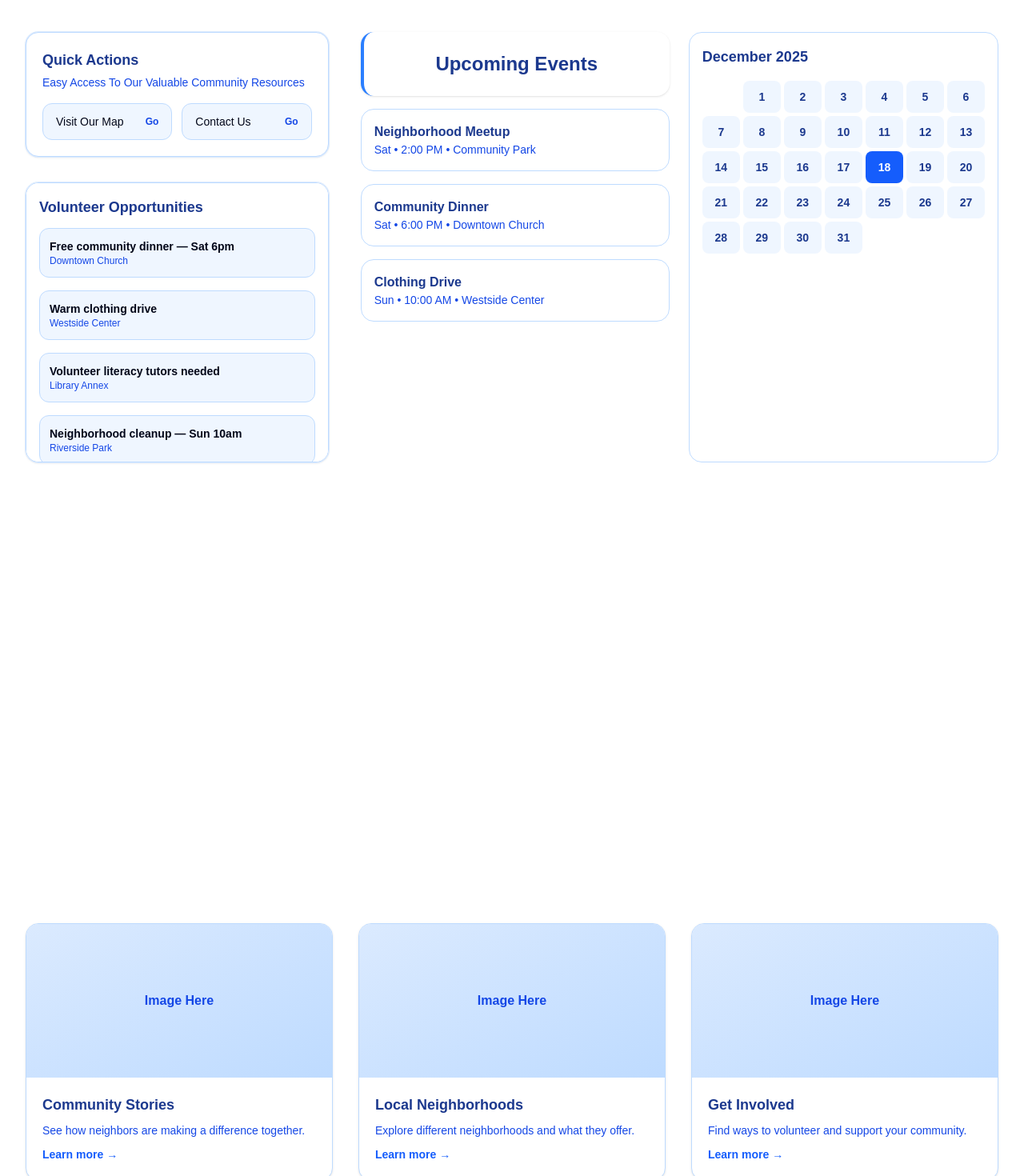
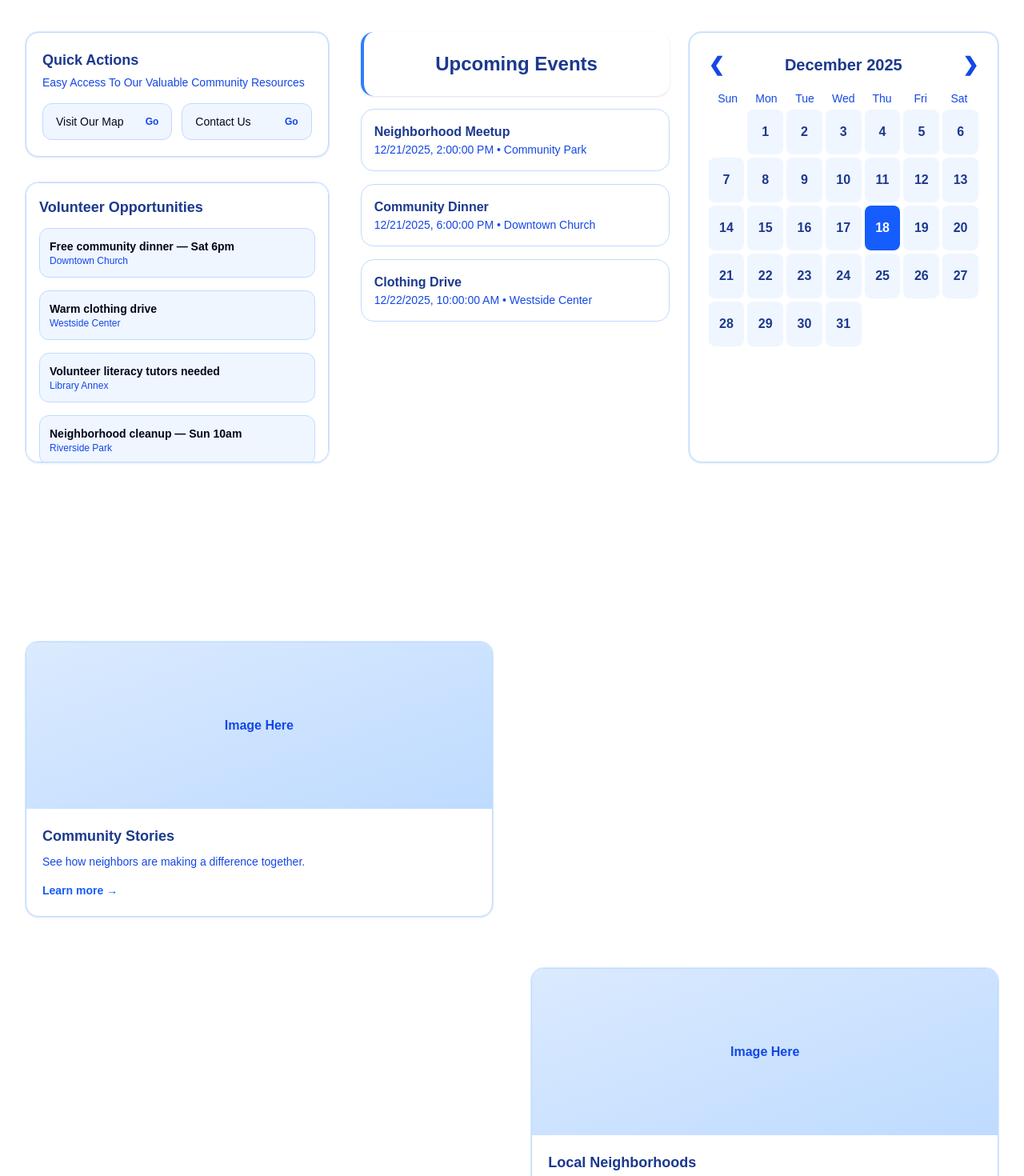
Before and after one commit to TSA-Group/tsa_group_starter, a Next.js app: page / in a window 1280 px wide. Shown: the part 240-1710 px from the top of the page at 80% size. Built offline with nearby package versions, Linux system fonts and the light colour scheme.

Commit message:
Update page.tsx

```diff
--- a/app/page.tsx
+++ b/app/page.tsx
@@ -79,24 +79,17 @@ export default function Home() {
   const [menuOpenIndex, setMenuOpenIndex] = useState<number | null>(null);
   const { scrollY } = useScroll();
   const [scrollRange, setScrollRange] = useState(0);
+  const [selectedDate, setSelectedDate] = useState<Date | null>(null);
 
   useEffect(() => {
     setScrollRange(document.body.scrollHeight - window.innerHeight);
   }, []);
 
-  const background = useTransform(
-    scrollY,
-    [0, scrollRange],
-    ["#ffffff", "#C3E0FF"]
-  );
+  // Subtle scroll background & header color
+  const background = useTransform(scrollY, [0, scrollRange], ["#ffffff", "#EEF4FA"]);
+  const headerColor = useTransform(scrollY, [0, scrollRange], ["#1E3A8A", "#1E3F8A"]);
 
-  const headerColor = useTransform(
-    scrollY,
-    [0, scrollRange],
-    ["#1E3A8A", "#1E40AF"]
-  );
-
-  // Texas date logic
+  // Texas time today
   const now = new Date();
   const texasToday = new Date(
     now.toLocaleString("en-US", { timeZone: "America/Chicago" })
@@ -112,27 +105,29 @@ export default function Home() {
     "July","August","September","October","November","December"
   ];
 
+  // Events with dateString for calendar
   const events = [
     {
       title: "Neighborhood Meetup",
-      date: "Sat • 2:00 PM",
+      dateString: "2025-12-21T14:00:00",
       location: "Community Park",
       details: "Meet local residents and join community discussions.",
     },
     {
       title: "Community Dinner",
-      date: "Sat • 6:00 PM",
+      dateString: "2025-12-21T18:00:00",
       location: "Downtown Church",
       details: "Enjoy a free meal and fellowship with neighbors.",
     },
     {
       title: "Clothing Drive",
-      date: "Sun • 10:00 AM",
+      dateString: "2025-12-22T10:00:00",
       location: "Westside Center",
       details: "Donate clothes for those in need and volunteer.",
     },
   ];
 
+  // Generate calendar days
   const generateCalendarDays = () => {
     const firstDayOfMonth = new Date(calYear, calMonth, 1).getDay();
     const daysInMonth = new Date(calYear, calMonth + 1, 0).getDate();
@@ -180,7 +175,7 @@ export default function Home() {
       </motion.header>
 
       {/* MAIN GRID */}
-      <motion.main className="max-w-7xl mx-auto px-4 sm:px-6 lg:px-8 pb-[30rem] grid grid-cols-1 lg:grid-cols-3 gap-8 lg:gap-10">
+      <motion.main className="max-w-7xl mx-auto px-4 sm:px-6 lg:px-8 pb-32 grid grid-cols-1 lg:grid-cols-3 gap-8 lg:gap-10">
         {/* LEFT COLUMN */}
         <motion.section className="space-y-8 lg:col-span-1">
           <QuickActions />
@@ -235,7 +230,7 @@ export default function Home() {
               >
                 <h3 className="font-semibold text-blue-900">{event.title}</h3>
                 <p className="text-sm text-blue-700">
-                  {event.date} • {event.location}
+                  {new Date(event.dateString).toLocaleString()} • {event.location}
                 </p>
 
                 <AnimatePresence>
@@ -254,29 +249,100 @@ export default function Home() {
             ))}
           </div>
 
-          {/* CALENDAR */}
+          {/* CALENDAR WITH EVENTS */}
           <motion.div
+            layout
             variants={cardPop}
-            className="bg-white rounded-2xl border border-blue-200 p-4 lg:w-1/2"
+            className="bg-white rounded-2xl border border-blue-200 ring-1 ring-blue-100 shadow-sm p-4 sm:p-6 lg:w-1/2 relative"
           >
-            <h3 className="text-lg font-semibold text-blue-900 mb-4">
+            {/* Month navigation */}
+            <div className="flex items-center justify-between mb-4">
+              <button
+                onClick={() => setCalendarDate(new Date(calYear, calMonth - 1, 1))}
+                className="text-blue-700 text-2xl font-bold"
+              >
+                ❮
+              </button>
+
+              <h3 className="text-lg sm:text-xl font-semibold text-blue-900">
                 {monthNames[calMonth]} {calYear}
               </h3>
 
+              <button
+                onClick={() => setCalendarDate(new Date(calYear, calMonth + 1, 1))}
+                className="text-blue-700 text-2xl font-bold"
+              >
+                ❯
+              </button>
+            </div>
+
+            {/* Days of week */}
+            <div className="grid grid-cols-7 text-xs sm:text-sm text-blue-700 font-medium mb-1">
+              {daysOfWeek.map((d) => (
+                <div key={d} className="text-center">{d}</div>
+              ))}
+            </div>
+
+            {/* Dates */}
             <div className="grid grid-cols-7 gap-1">
               {calendarDays.map((date, idx) => {
                 if (!date) return <div key={idx} />;
+
                 const isToday = date.getTime() === texasToday.getTime();
+                const isSelected = date.getTime() === selectedDate?.getTime();
+
+                // Events for this day
+                const dayEvents = events.filter(event => {
+                  const eDate = new Date(event.dateString);
+                  return (
+                    eDate.getFullYear() === date.getFullYear() &&
+                    eDate.getMonth() === date.getMonth() &&
+                    eDate.getDate() === date.getDate()
+                  );
+                });
+
                 return (
                   <div
                     key={idx}
-                    className={`h-10 flex items-center justify-center rounded-lg text-sm font-semibold ${
-                      isToday
+                    className={`relative flex items-center justify-center h-12 sm:h-14 w-full rounded-lg text-sm sm:text-base font-semibold cursor-pointer transition-colors ${
+                      isSelected
+                        ? "bg-blue-400 text-white"
+                        : isToday
                         ? "bg-blue-600 text-white"
-                        : "bg-blue-50 text-blue-900"
+                        : "bg-blue-50 hover:bg-blue-100 text-blue-900"
                     }`}
+                    onClick={() => setSelectedDate(date)}
                   >
                     {date.getDate()}
+
+                    <AnimatePresence>
+                      {isSelected && (
+                        <motion.div
+                          initial={{ opacity: 0, scale: 0.9 }}
+                          animate={{ opacity: 1, scale: 1 }}
+                          exit={{ opacity: 0, scale: 0.9 }}
+                          className="absolute top-14 left-1/2 transform -translate-x-1/2 z-10 w-60 bg-white border border-blue-200 rounded-lg shadow-lg p-3 text-sm text-blue-900"
+                        >
+                          <p className="font-semibold mb-1">
+                            {monthNames[date.getMonth()]} {date.getDate()}, {date.getFullYear()}
+                          </p>
+
+                          {dayEvents.length > 0 ? (
+                            <ul className="space-y-2">
+                              {dayEvents.map((event, i) => (
+                                <li key={i} className="border-l-4 border-blue-500 pl-2">
+                                  <p className="font-semibold text-blue-800">{event.title}</p>
+                                  <p className="text-xs text-blue-700">{event.location}</p>
+                                  <p className="text-xs text-blue-700">{event.details}</p>
+                                </li>
+                              ))}
+                            </ul>
+                          ) : (
+                            <p className="text-xs text-blue-700">No events for this day</p>
+                          )}
+                        </motion.div>
+                      )}
+                    </AnimatePresence>
                   </div>
                 );
               })}
@@ -285,56 +351,62 @@ export default function Home() {
         </motion.section>
       </motion.main>
 
-      {/* 🔥 NEW IMAGE + TEXT SECTION */}
+      {/* IMAGE + TEXT BOXES (ALTERNATING) */}
       <motion.section
         initial="hidden"
         whileInView="show"
         viewport={{ once: true, margin: "-100px" }}
         variants={container}
-        className="max-w-7xl mx-auto px-4 sm:px-6 lg:px-8 mt-24 mb-32"
+        className="max-w-7xl mx-auto px-4 sm:px-6 lg:px-8 mt-24 mb-32 space-y-16"
       >
-        <div className="grid grid-cols-1 md:grid-cols-3 gap-8">
         {[
           {
             title: "Community Stories",
             text: "See how neighbors are making a difference together.",
             href: "/stories",
+            align: "left",
           },
           {
             title: "Local Neighborhoods",
             text: "Explore different neighborhoods and what they offer.",
             href: "/neighborhoods",
+            align: "right",
           },
           {
             title: "Get Involved",
             text: "Find ways to volunteer and support your community.",
             href: "/volunteer",
+            align: "left",
           },
         ].map((item, i) => (
           <motion.div
             key={i}
             variants={cardPop}
+            className={`flex ${item.align === "right" ? "justify-end" : "justify-start"}`}
+          >
+            <Link href={item.href} className="block w-full md:w-[48%]">
+              <motion.div
                 whileHover={{ y: -8, scale: 1.02 }}
+                transition={{ type: "spring", stiffness: 260, damping: 18 }}
+                className="bg-white rounded-2xl border border-blue-200 ring-1 ring-blue-100 shadow-sm overflow-hidden cursor-pointer"
               >
-              <Link href={item.href} className="block h-full">
-                <div className="h-full bg-white rounded-2xl border border-blue-200 shadow-sm overflow-hidden">
-                  <div className="h-48 bg-gradient-to-br from-blue-100 to-blue-200 flex items-center justify-center text-blue-700 font-semibold">
+                {/* Image */}
+                <div className="h-52 bg-gradient-to-br from-blue-100 to-blue-200 flex items-center justify-center text-blue-700 font-semibold">
                   Image Here
                 </div>
+
+                {/* Text */}
                 <div className="p-5 space-y-2">
-                    <h3 className="text-lg font-semibold text-blue-900">
-                      {item.title}
-                    </h3>
+                  <h3 className="text-lg font-semibold text-blue-900">{item.title}</h3>
                   <p className="text-sm text-blue-700">{item.text}</p>
-                    <span className="text-sm font-semibold text-blue-600">
+                  <span className="inline-block mt-2 text-sm font-semibold text-blue-600">
                     Learn more →
                   </span>
                 </div>
-                </div>
+              </motion.div>
             </Link>
           </motion.div>
         ))}
-        </div>
       </motion.section>
 
       {/* FOOTER */}
```
Lines whose indentation alone changed are shown as unchanged.
